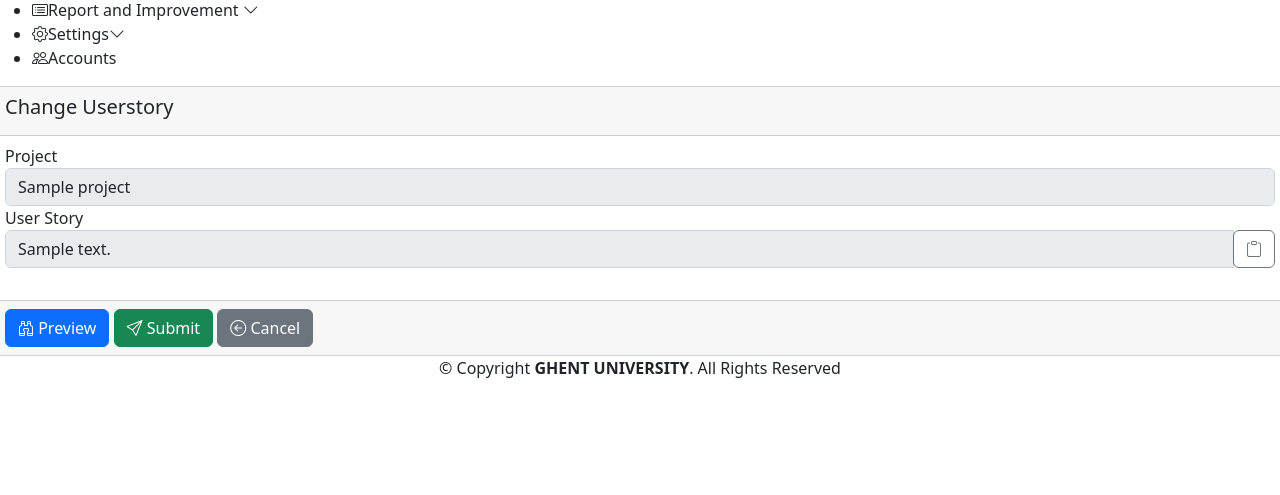
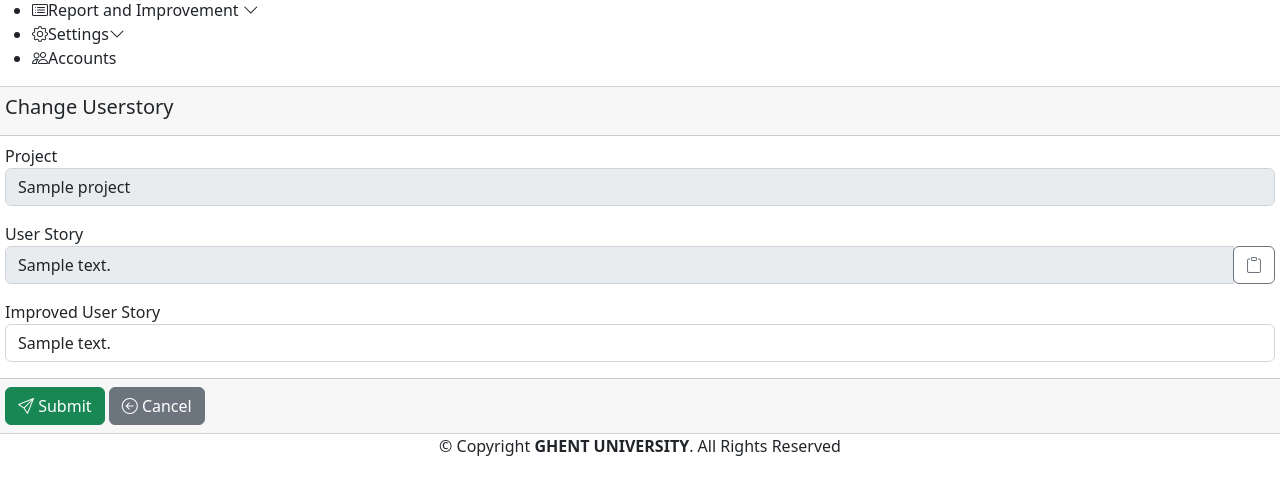
Before and after one commit to anisamna/one_page_ambiguity, a Django app: page /inputUS/userstory/1/edit in a window 1280 px wide. Shown: the part 151-646 px from the top of the page. Run offline with Django 4.2, Linux system fonts and the light colour scheme; a user stored in the database is signed in; tables that the repository leaves empty hold one stand-in row (values such as "Sample post"); data that the repository does not hold is empty; some libraries are stand-ins or nearby versions.

Commit message:
chore: perbaikan userstory edit

```diff
--- a/inputUS/templates/inputUS/edit_userstory.html
+++ b/inputUS/templates/inputUS/edit_userstory.html
@@ -17,12 +17,12 @@
       </div>
 
       {% if improved_terms_show %}
-      <div class="form-group">
+      <div class="form-group mt-3">
         <label for="userstory_id">User Story</label>
         <input class="form-control" id="userstory_id" value="{{ userstory.UserStory_Full_Text }}" disabled />
       </div>
       {% else %}
-      <div class="form-group">
+      <div class="form-group mt-3">
         <label for="userstory_id">User Story</label>
         <div class="input-group mb-3">
           <input name="userstory" class="form-control" id="userstory_id" value="{{ userstory.UserStory_Full_Text }}" disabled />
@@ -48,8 +48,14 @@
       {% endif %}
       {% endif %}
 
+      {% if reportuserstory.type == 1 %}
+      <div class="form-group">
+        <label for="userstory_improved_id">Improved User Story</label>
+        <input class="form-control" id="userstory_improved_id" name="userstory_improved" value="{{ userstory.UserStory_Full_Text }}"/>
+      </div>
+      {% endif %}
+
       {% if improved_terms_show %}
-
       <div class="row" style="margin-top: 25px;">
         <div class="col-6">
           <strong>Problematic terms:</strong>
@@ -219,7 +225,7 @@
       {% endif %}
     </div>
     <div class="card-footer">
-      {% if reportuserstory.type == 2 or reportuserstory.type == 7  %}
+      {% if reportuserstory.type == 2 or reportuserstory.type == 7 or reportuserstory.type == 1  %}
       {% else %}
       <button class="btn btn-primary" name="submit_type" type="submit" value="preview"><i class="bi bi-binoculars"></i> Preview</button>
       {% endif %}
--- a/inputUS/views.py
+++ b/inputUS/views.py
@@ -60,7 +60,9 @@ class AddSingleUserStory(TemplateView):
 
         if userstory and project:
             userstory_obj = UserStory_element.objects.create(
-                Project_Name_id=project, UserStory_Full_Text=userstory, created_by=user
+                Project_Name_id=project,
+                UserStory_Full_Text=userstory,
+                created_by=user
             )
             if custom_file == "on":
                 us_upload_obj, created = US_Upload.objects.get_or_create(
@@ -694,7 +696,23 @@ def edit_userstory(request, report_id):
         type_status = request.POST.get("status", 0)
         submit_type = request.POST.get("submit_type", None)
         userstory_list = request.POST.getlist("userstory_list[]", [])
-        if int(type_status) in [ReportUserStory.ANALYS_TYPE.ATOMICITY, ReportUserStory.ANALYS_TYPE.CONCISENESS]:
+        if int(type_status) == ReportUserStory.ANALYS_TYPE.WELL_FORMED:
+            userstory_improved = request.POST.get('userstory_improved', None)
+            if userstory_improved:
+                if submit_type == "submit":
+                    AdjustedUserStory.objects.create(
+                        created_by=request.user,
+                        userstory=userstory,
+                        userstory_text=userstory.UserStory_Full_Text,
+                        adjusted=userstory_improved,
+                        status=ReportUserStory.ANALYS_TYPE.WELL_FORMED,
+                    )
+                    userstory.UserStory_Full_Text = userstory_improved
+                    userstory.old_userstory = userstory.UserStory_Full_Text
+                    userstory.is_processed = False
+                    userstory.save()
+                    segmentation_edit_userstory(userstory.id, True)
+        elif int(type_status) in [ReportUserStory.ANALYS_TYPE.ATOMICITY, ReportUserStory.ANALYS_TYPE.CONCISENESS]:
             if len(userstory_list):
                 # NOTE: add new child userstory only in status type Atomicity
                 # userstory.is_processed = False
@@ -764,10 +782,6 @@ def edit_userstory(request, report_id):
                         is_edit = True
                     if submit_type == "submit":
                         if is_edit:
-                            userstory.UserStory_Full_Text = new_userstory
-                            userstory.old_userstory = userstory.UserStory_Full_Text
-                            userstory.is_processed
-                            userstory.save()
                             AdjustedUserStory.objects.create(
                                 created_by=request.user,
                                 userstory=userstory,
@@ -775,6 +789,11 @@ def edit_userstory(request, report_id):
                                 adjusted=new_userstory,
                                 status=ReportUserStory.ANALYS_TYPE.CONCEPTUALLY,
                             )
+                            userstory.UserStory_Full_Text = new_userstory
+                            userstory.old_userstory = userstory.UserStory_Full_Text
+                            userstory.is_processed = False
+                            userstory.save()
+                            segmentation_edit_userstory(userstory.id, True)
                             messages.success(request, "Success update userstory.")
                             return redirect(
                                 reverse("report_userstory_list") + f"?{path_url[1]}"
@@ -904,6 +923,7 @@ def add_userstory(request, project_id):
                     userstory = UserStory_element.objects.create(
                         UserStory_Full_Text=item,
                         Project_Name=project,
+                        created_by=request.user
                     )
                     segmentation_edit_userstory(userstory.id, True)
             messages.success(request, "Success add userstory.")
```
